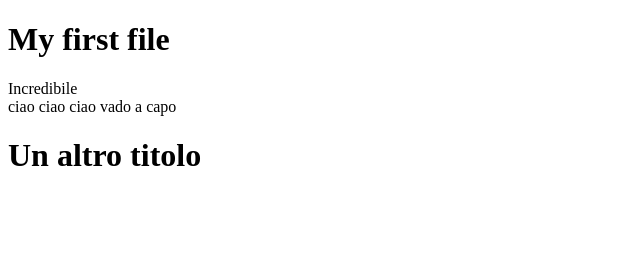
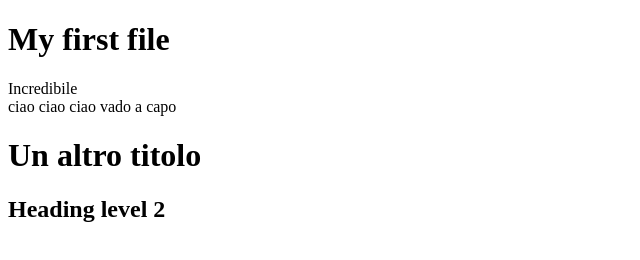
Before and after one commit to FedeVenza/NABA-feb24-federica, a plain HTML site: page es00/index.html in a window 1280 px wide. Shown: the whole page, without its empty margins (0-640 px from the left). Drawn offline with Linux system fonts and the light colour scheme.

Commit message:
Update index.html

```diff
--- a/es00/index.html
+++ b/es00/index.html
@@ -15,5 +15,6 @@
 <h1>Un altro titolo
 
 </h1>
+<h2>Heading level 2</h2>
 
 </body>
```
